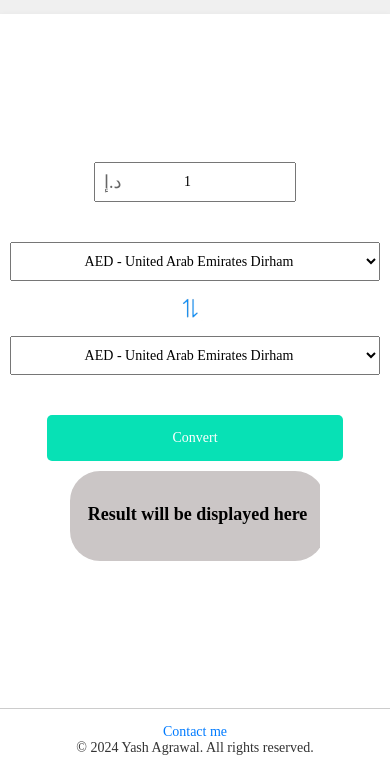
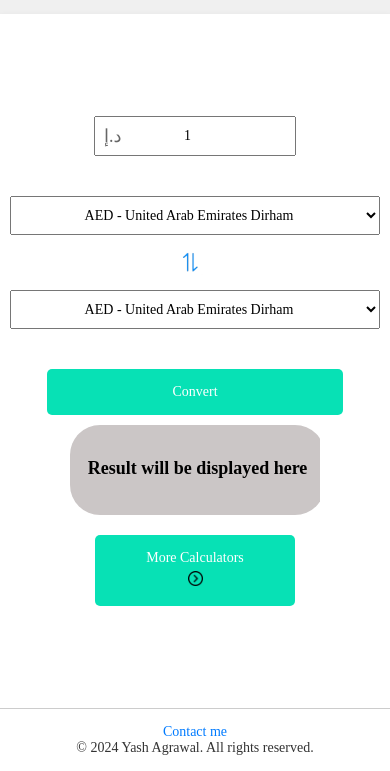
Before and after one commit to ayash911/currencyConverter, a website: page index.html in a window 390 px wide. Shown: the part 73-844 px from the top of the page. Drawn offline with Linux system fonts and the light colour scheme; no server answers; a web font is replaced by a local one.

Commit message:
incusionInAllCalculators

```diff
--- a/index.html
+++ b/index.html
@@ -29,6 +29,7 @@
           <span id="rate"></span><br />
           <span id="rate2"></span>
         </div>
+        <button onclick="redirect()">More Calculators<img id="more" src="assets/next.png" alt="Next" /></button>
       </center>
     </div>
     <footer>
@@ -37,6 +38,11 @@
         <p>&copy; 2024 Yash Agrawal. All rights reserved.</p>
       </div>
     </footer>
+    <script>
+      function redirect(){
+        window.location.href = "https://ayash911.github.io/calculator/allCalc/index.html";
+      }
+    </script>
     <script src="script.js"></script>
   </body>
 </html>
--- a/styles.css
+++ b/styles.css
@@ -8,6 +8,11 @@
 
 html {
   height: 100%;
+}
+
+#more {
+  height: 20px;
+  width: 20px;
 }
 
 body {
@@ -127,7 +132,7 @@ button:hover {
 
 @media (max-width: 1060px) {
   .converter-container {
-    width: 95%; /* Adjust width for smaller screens */
+    width: 95%;
   }
 
   .amount-container {
@@ -136,27 +141,27 @@ button:hover {
   }
 
   .dropdown-container {
-    flex-direction: row; /* Keep dropdowns in a row */
+    flex-direction: row;
     justify-content: center;
-    flex-wrap: wrap; /* Allow wrapping if space is limited */
+    flex-wrap: wrap;
   }
 
   select,
   input[type="number"],
   button {
-    width: 100%; /* Full width for inputs and buttons */
+    width: 100%;
     margin: 10px 0;
     text-align: center;
-    font-size: 14px; /* Slightly smaller font */
+    font-size: 14px;
   }
 
   button {
-    width: 80%; /* Adjust button width */
-    padding: 15px; /* Adjust button padding */
+    width: 80%;
+    padding: 15px;
   }
 
   img {
-    height: 25px; /* Smaller icon size */
+    height: 25px;
     width: 25px;
     rotate: 90deg;
     display: block;
@@ -167,12 +172,18 @@ button:hover {
   #rate,
   #rate2 {
     font-weight: bolder;
-    font-size: large; /* Smaller font size for results */
+    font-size: large;
   }
 
   .result {
-    width: 90%; /* Full width on smaller screens */
-    padding: 15px; /* Add padding for better appearance */
+    width: 90%;
+    padding: 15px;
+  }
+  #more{
+    height: 15px;
+    width: 15px;
+    rotate: 0deg;
+    padding: 5px;
   }
 }
 
```
Also changed, not shown: assets/next.png (added).
